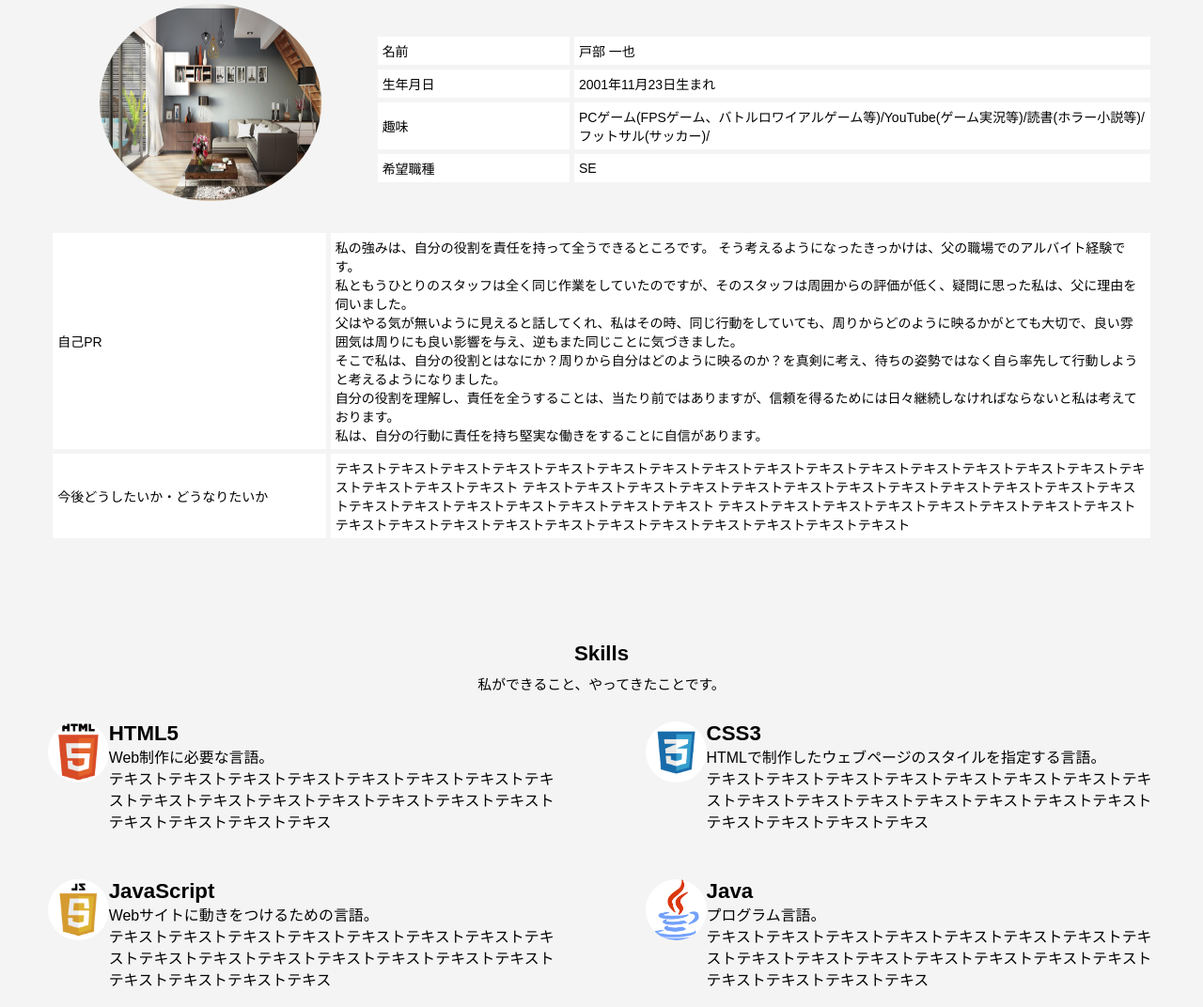
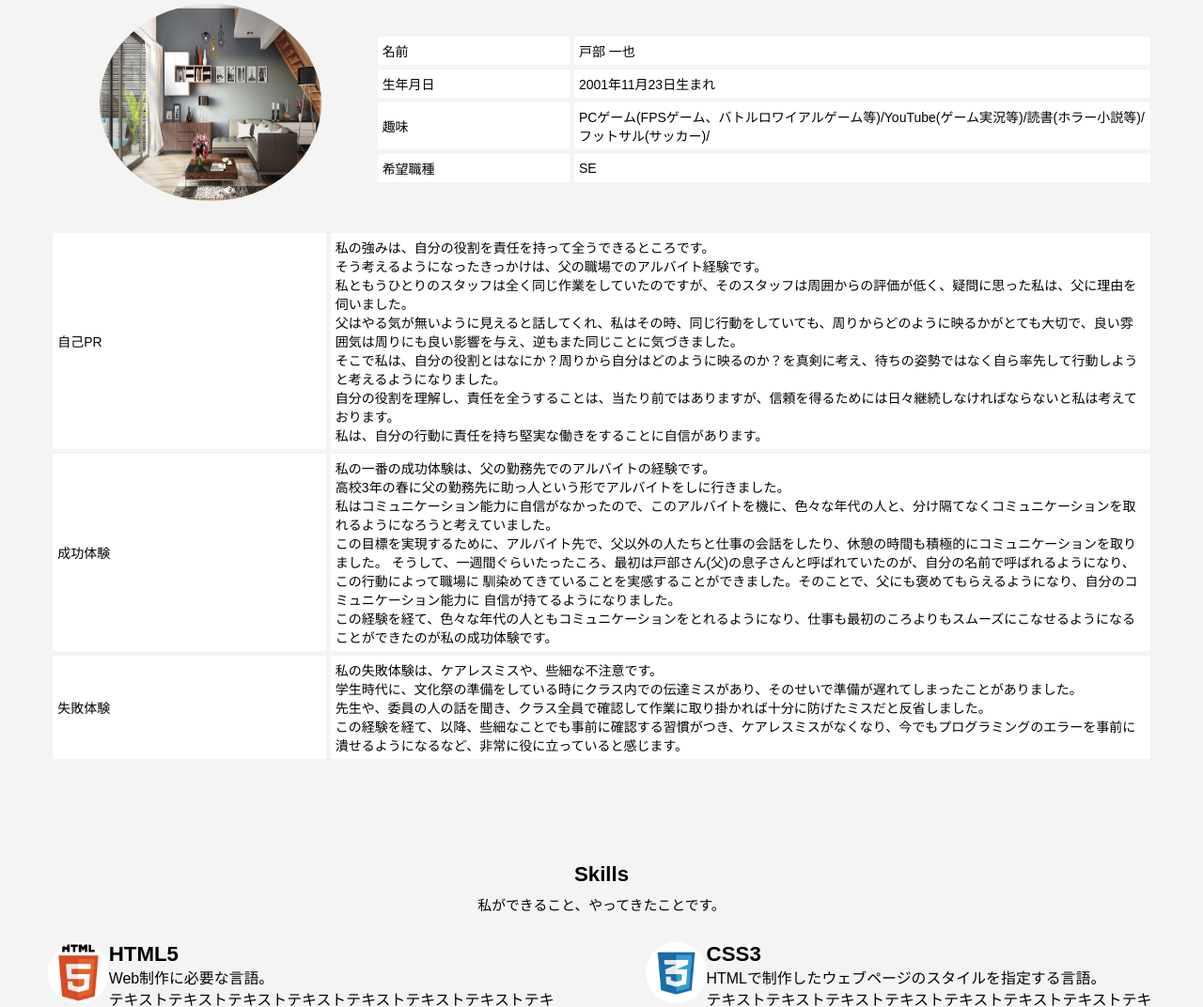
Before and after one commit to kazumaru18/PortFolio, a PHP site: page / in a window 1280 px wide. Shown: the part 171-1243 px from the top of the page at 94% size. Run offline with PHP 8.4, Linux system fonts and the light colour scheme; some libraries are stand-ins or nearby versions.

Commit message:
体験追加

```diff
--- a/index.php
+++ b/index.php
@@ -61,7 +61,8 @@
                     <tbody>
                         <tr>
                             <td class="about-item">自己PR</td>
-                            <td class="about_tag">私の強みは、自分の役割を責任を持って全うできるところです。
+                            <td class="about_tag">
+                                私の強みは、自分の役割を責任を持って全うできるところです。<br>
 
                                 そう考えるようになったきっかけは、父の職場でのアルバイト経験です。<br>
                                 私ともうひとりのスタッフは全く同じ作業をしていたのですが、そのスタッフは周囲からの評価が低く、疑問に思った私は、父に理由を伺いました。<br>
@@ -71,16 +72,39 @@
                                 自分の役割を理解し、責任を全うすることは、当たり前ではありますが、信頼を得るためには日々継続しなければならないと私は考えております。<br>
                                 私は、自分の行動に責任を持ち堅実な働きをすることに自信があります。
 
-                                </td>
+                            </td>
                         </tr>
                         <tr>
-                            <td class="about-item">今後どうしたいか・どうなりたいか</td>
-                            <td class="about_tag">テキストテキストテキストテキストテキストテキストテキストテキストテキストテキストテキストテキストテキストテキストテキストテキストテキストテキストテキスト
-                                テキストテキストテキストテキストテキストテキストテキストテキストテキストテキストテキストテキストテキストテキストテキストテキストテキストテキストテキスト
-                                テキストテキストテキストテキストテキストテキストテキストテキストテキストテキストテキストテキストテキストテキストテキストテキストテキストテキストテキスト
+                            <td class="about-item">成功体験</td>
+                            <td class="about_tag">
+                                私の一番の成功体験は、父の勤務先でのアルバイトの経験です。<br>
+
+                                高校3年の春に父の勤務先に助っ人という形でアルバイトをしに行きました。<br>
+
+                                私はコミュニケーション能力に自信がなかったので、このアルバイトを機に、色々な年代の人と、分け隔てなくコミュニケーションを取れるようになろうと考えていました。<br>
+
+                                この目標を実現するために、アルバイト先で、父以外の人たちと仕事の会話をしたり、休憩の時間も積極的にコミュニケーションを取りました。
+                                そうして、一週間ぐらいたったころ、最初は戸部さん(父)の息子さんと呼ばれていたのが、自分の名前で呼ばれるようになり、この行動によって職場に
+                                馴染めてきていることを実感することができました。そのことで、父にも褒めてもらえるようになり、自分のコミュニケーション能力に
+                                自信が持てるようになりました。<br>
+
+                                この経験を経て、色々な年代の人ともコミュニケーションをとれるようになり、仕事も最初のころよりもスムーズにこなせるようになることができたのが私の成功体験です。
+
                             </td>
                         </tr>
+                        <tr>
+                            <td class="about-item">失敗体験</td>
+                            <td class="about_tag">
+                                私の失敗体験は、ケアレスミスや、些細な不注意です。<br>
 
+                                学生時代に、文化祭の準備をしている時にクラス内での伝達ミスがあり、そのせいで準備が遅れてしまったことがありました。<br>
+
+                                先生や、委員の人の話を聞き、クラス全員で確認して作業に取り掛かれば十分に防げたミスだと反省しました。<br>
+
+                                この経験を経て、以降、些細なことでも事前に確認する習慣がつき、ケアレスミスがなくなり、今でもプログラミングのエラーを事前に潰せるようになるなど、非常に役に立っていると感じます。
+
+                            </td>
+                        </tr>
                     </tbody>
                 </table>
             </div>
```
